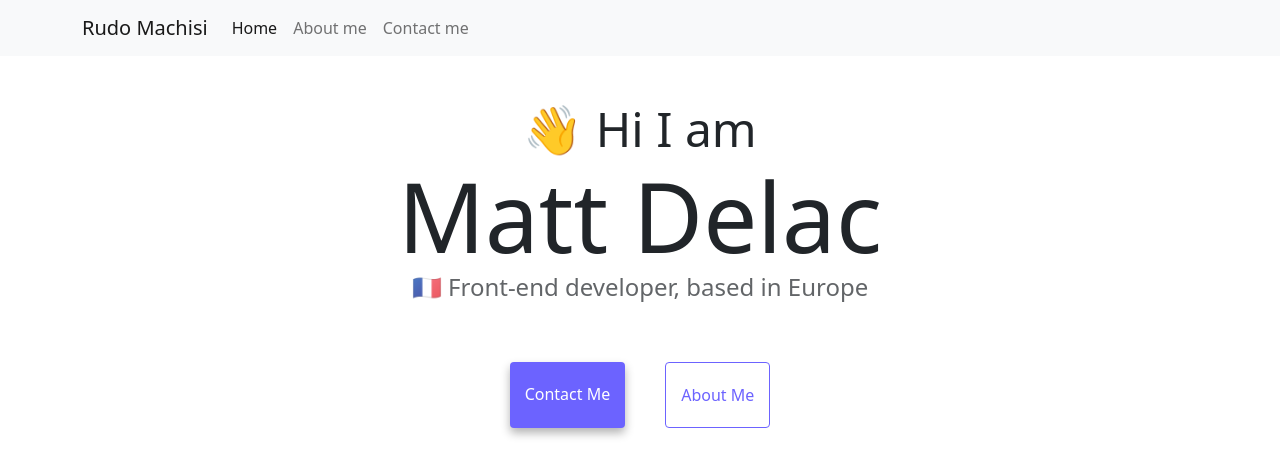
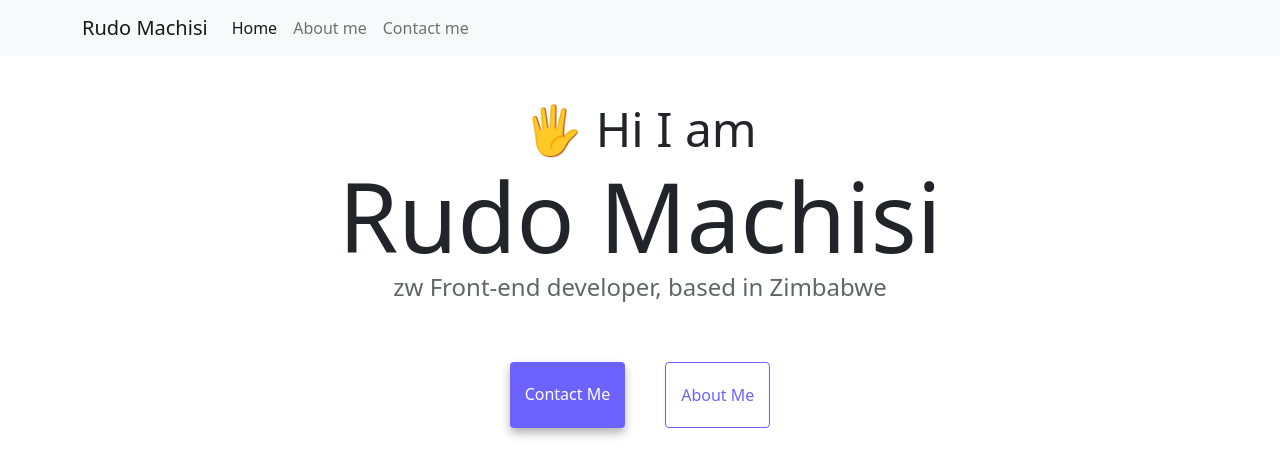
Before and after one commit to rudomachsi/seo-project, a plain HTML site: page index.html in a window 1280 px wide. Shown: the top 474 px of the page. Drawn offline with nearby package versions, Linux system fonts and the light colour scheme.

Commit message:
UPDATED MY CODE

```diff
--- a/index.html
+++ b/index.html
@@ -57,7 +57,7 @@
               <a
                 class="nav-link"
                 href="/about.html#contact"
-                title="Contact Matt Delac"
+                title="Contact Rudo Machisi"
                 >Contact me</a
               >
             </li>
@@ -65,14 +65,14 @@
         </div>
       </div>
     </nav>
-    <h2 class="text-center">👋 Hi I am</h2>
-    <h1 class="text-center">Matt Delac</h1>
-    <h3 class="text-center">🇫🇷 Front-end developer, based in Europe</h3>
+    <h2 class="text-center">🖐️ Hi I am</h2>
+    <h1 class="text-center">Rudo Machisi</h1>
+    <h3 class="text-center">zw Front-end developer, based in Zimbabwe</h3>
     <div class="navigation-links mb-5">
       <a
         href="/about.html#contact"
         class="primary-link"
-        title="Contact Matt Delac"
+        title="Contact Rudo Machisi"
         >Contact me</a
       >
       <a href="/about.html" class="secondary-link" title="About Matt Delac"
```
Also changed, not shown: about.html (+2 -2 lines).
